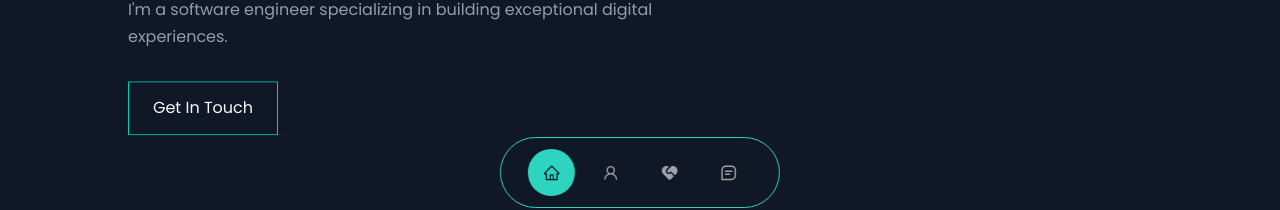
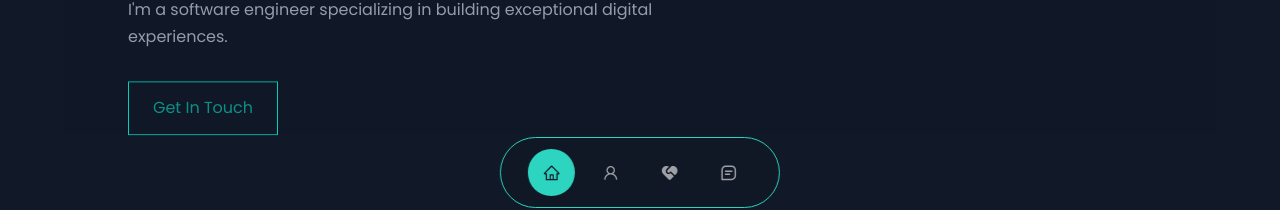
Before and after one commit to boarnerges/Repository, a React (Vite) app: page / in a window 1280 px wide. Shown: the part 560-770 px from the top of the page. Built offline with nearby package versions, Linux system fonts and the light colour scheme.

Commit message:
porrrtfolio picture link

```diff
--- a/src/components/newheader/Header.jsx
+++ b/src/components/newheader/Header.jsx
@@ -22,9 +22,11 @@ export default function Header() {
           experiences.
         </p>
 
-        <p className="border border-teal-400 px-6 py-3 cursor-pointer fadeInUp-animation hover:bg-teal-400/10 transition-colors">
-          Get In Touch
-        </p>
+        <a href="mailto:olujawo1996@gmail.com">
+          <p className="border border-teal-400 px-6 py-3 cursor-pointer fadeInUp-animation hover:bg-teal-400/10 transition-colors">
+            Get In Touch
+          </p>
+        </a>
       </main>
     </div>
   );
```
